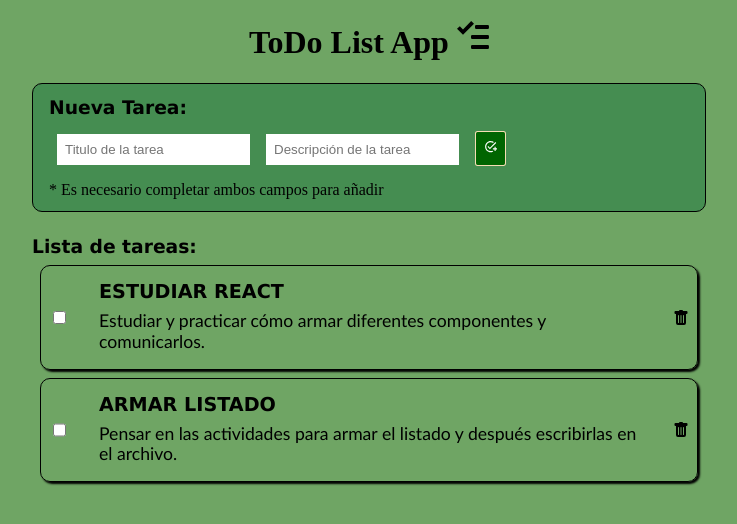
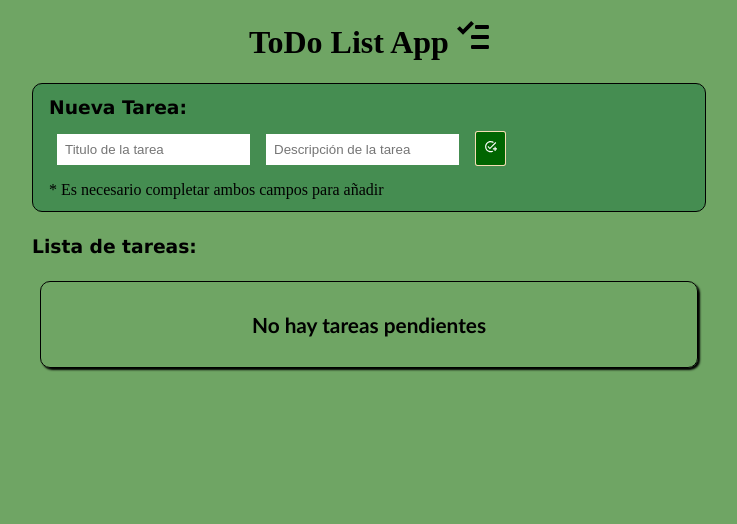
Before and after one commit to SimonMarcelo/ToDoList, a React (Create React App) app: page / in a window 1280 px wide. Shown: the top 524 px of the page, without its empty margins (271-1008 px from the left). Built offline with nearby package versions, Linux system fonts and the light colour scheme.

Commit message:
Cartel Sin tareas Pendientes agregado

```diff
--- a/src/ToDo.jsx
+++ b/src/ToDo.jsx
@@ -4,22 +4,22 @@ import Formulario from "./ToDoApp_Form";
 import SinTareas from "./ToDoApp_SinTareas";
 import Tarea from "./ToDoApp_Tarea";
 
-let tareas = [
+let tareas = [];
 	{
-		id: 0,
-		checked: false,
-		titulo: "Estudiar React",
-		descripcion:
-			"Estudiar y practicar cómo armar diferentes componentes y comunicarlos.",
-	},
-	{
-		id: 2,
-		checked: false,
-		titulo: "Armar listado",
-		descripcion:
-			"Pensar en las actividades para armar el listado y después escribirlas en el archivo.",
+	// 	id: 0,
+	// 	checked: false,
+	// 	titulo: "Estudiar React",
+	// 	descripcion:
+	// 		"Estudiar y practicar cómo armar diferentes componentes y comunicarlos.",
+	// },
+	// {
+	// 	id: 2,
+	// 	checked: false,
+	// 	titulo: "Armar listado",
+	// 	descripcion:
+	// 		"Pensar en las actividades para armar el listado y después escribirlas en el archivo.",
 	}
-];
+
 let id = 10;
 
 const ToDo = () => {
```
